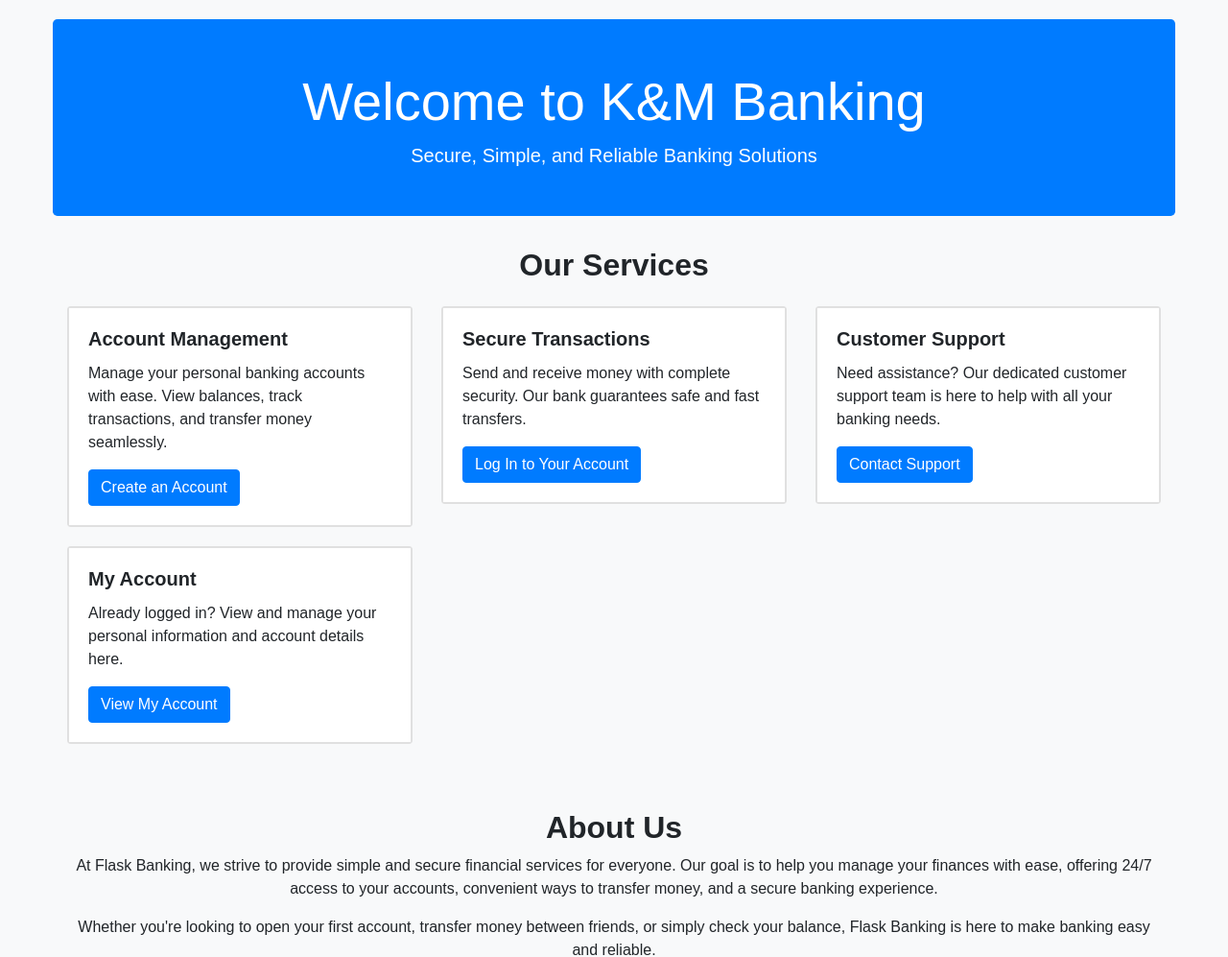
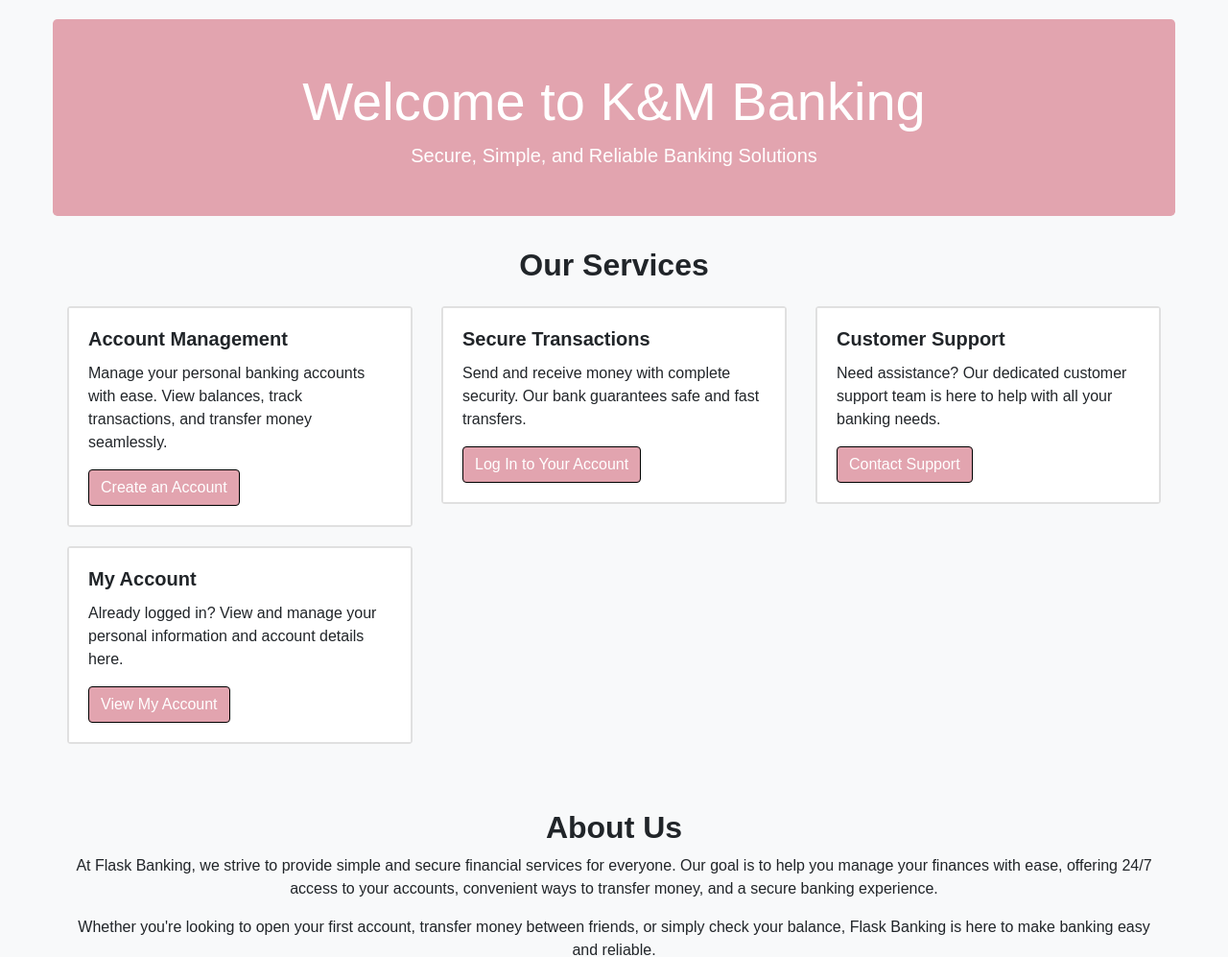
Before and after one commit to TheDeadlyFlower1098/170Final, a Flask app: page / in a window 1280 px wide. Shown: the part 123-1120 px from the top of the page at 96% size. Run offline with Flask 3, Linux system fonts and the light colour scheme; some libraries are stand-ins or nearby versions.

Commit message:
final touch

```diff
--- a/static/styles/base.css
+++ b/static/styles/base.css
@@ -141,7 +141,4 @@ body {
 .btn-primary{
     background-color: rgb(226, 164, 175);
     border-color: black;
-
-.btn-primary:hover{
-    background-color: rgb(196, 134, 145) ;
-    border-color: black;
+}
--- a/templates/base.html
+++ b/templates/base.html
@@ -3,7 +3,7 @@
 <head>
     <meta charset="UTF-8">
     <meta name="viewport" content="width=device-width, initial-scale=1.0">
-    <title>Flask Banking App</title>
+    <title>K&M Banking App</title>
     <link rel="stylesheet" href="https://cdnjs.cloudflare.com/ajax/libs/font-awesome/6.0.0-beta3/css/all.min.css">
     <link rel="stylesheet" href="https://stackpath.bootstrapcdn.com/bootstrap/4.5.2/css/bootstrap.min.css">
     <link rel="stylesheet" href="../static/styles/base.css">
--- a/templates/home.html
+++ b/templates/home.html
@@ -2,7 +2,7 @@
 
  {% block content %}
  <!-- Hero Section -->
- <div class="jumbotron  text-white">
+ <div class="jumbotron  text-white" style="background-color:  rgb(226, 164, 175);">
      <div class="container text-center">
          <h1 class="display-4">Welcome to K&M Banking</h1>
          <p class="lead">Secure, Simple, and Reliable Banking Solutions</p>
@@ -18,7 +18,7 @@
                  <div class="card-body">
                      <h5 class="card-title">Account Management</h5>
                      <p class="card-text">Manage your personal banking accounts with ease. View balances, track transactions, and transfer money seamlessly.</p>
-                     <a href="/signup" class="btn btn-primary">Create an Account</a>
+                     <a href="/signup" class="btn btn-primary" style="background-color:  rgb(226, 164, 175); border-color: black;">Create an Account</a>
                  </div>
              </div>
          </div>
@@ -27,7 +27,7 @@
                  <div class="card-body">
                      <h5 class="card-title">Secure Transactions</h5>
                      <p class="card-text">Send and receive money with complete security. Our bank guarantees safe and fast transfers.</p>
-                     <a href="/login" class="btn btn-primary">Log In to Your Account</a>
+                     <a href="/login" class="btn btn-primary" style="background-color:  rgb(226, 164, 175); border-color: black;">Log In to Your Account</a>
                  </div>
              </div>
          </div>
@@ -36,7 +36,7 @@
                  <div class="card-body">
                      <h5 class="card-title">Customer Support</h5>
                      <p class="card-text">Need assistance? Our dedicated customer support team is here to help with all your banking needs.</p>
-                     <a href="#" class="btn btn-primary">Contact Support</a>
+                     <a href="#" class="btn btn-primary" style="background-color:  rgb(226, 164, 175); border-color: black;">Contact Support</a>
                  </div>
              </div>
          </div>
@@ -45,7 +45,7 @@
                 <div class="card-body">
                     <h5 class="card-title">My Account</h5>
                     <p class="card-text">Already logged in? View and manage your personal information and account details here.</p>
-                    <a href="/account" class="btn btn-primary">View My Account</a>
+                    <a href="/account" class="btn btn-primary" style="background-color:  rgb(226, 164, 175); border-color: black;">View My Account</a>
                 </div>
             </div>
         </div>
```
Also changed, not shown: templates/account.html (+6 -4 lines), templates/add_money.html (deleted, +0 -22 lines).
